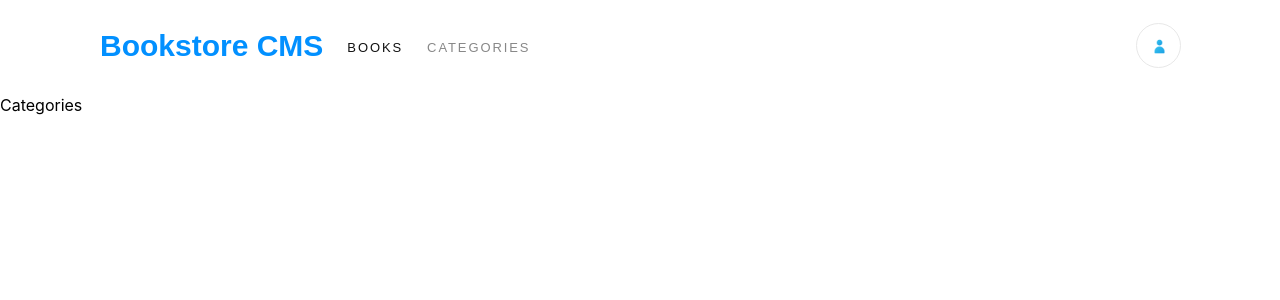
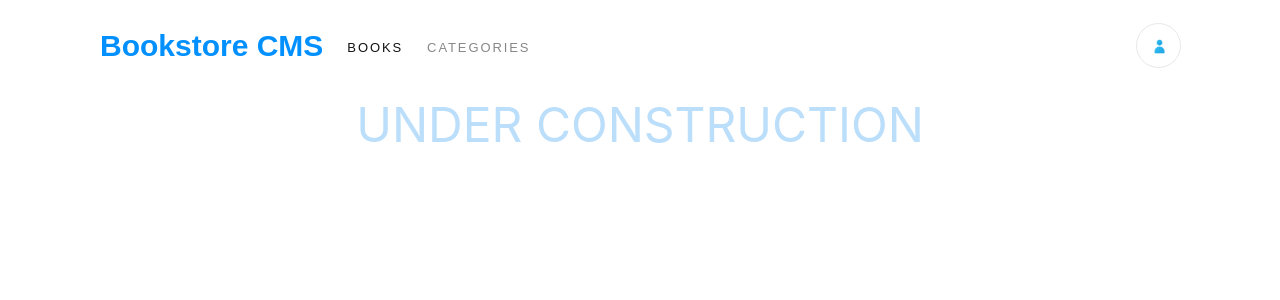
Before and after one commit to lily4178993/my-book-store, a React (Create React App) app: page /categories in a window 1280 px wide. Shown: the top 300 px of the page. Built offline with nearby package versions, Linux system fonts and the light colour scheme.

Commit message:
Connect checkStatus reducer to its component

```diff
--- a/src/components/Categories.jsx
+++ b/src/components/Categories.jsx
@@ -1,7 +1,13 @@
 import React from 'react';
+import { useSelector } from 'react-redux';
+import CategoriesCSS from 'components/styles/categories.module.css';
 
-const Categories = () => (
-  <div>Categories</div>
-);
+const Categories = () => {
+  const statusCategories = useSelector((state) => state.category.status);
+
+  return (
+    <p className={CategoriesCSS.status}>{statusCategories}</p>
+  );
+};
 
 export default Categories;
--- /dev/null
+++ b/src/components/styles/categories.module.css
@@ -0,0 +1,6 @@
+.status {
+  font-size: 3rem;
+  text-transform: uppercase;
+  color: #bbdefb;
+  text-align: center;
+}
--- a/src/redux/categories/categoriesSlice.js
+++ b/src/redux/categories/categoriesSlice.js
@@ -9,9 +9,7 @@ const categoriesSlice = createSlice({
   name: 'category',
   initialState,
   reducers: {
-    checkStatus: (state, action) => {
-      state.status = action.payload;
-    },
+    checkStatus: (state) => state.status,
   },
 });
 
```
